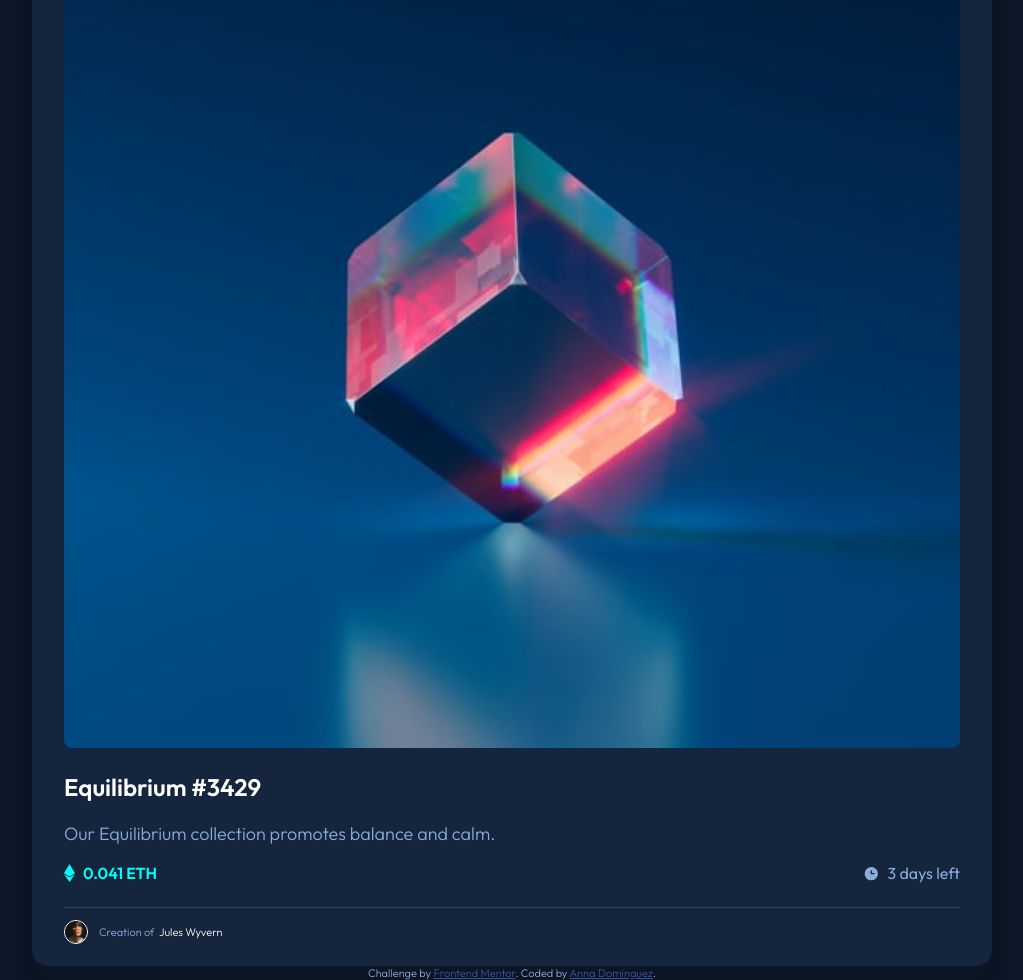
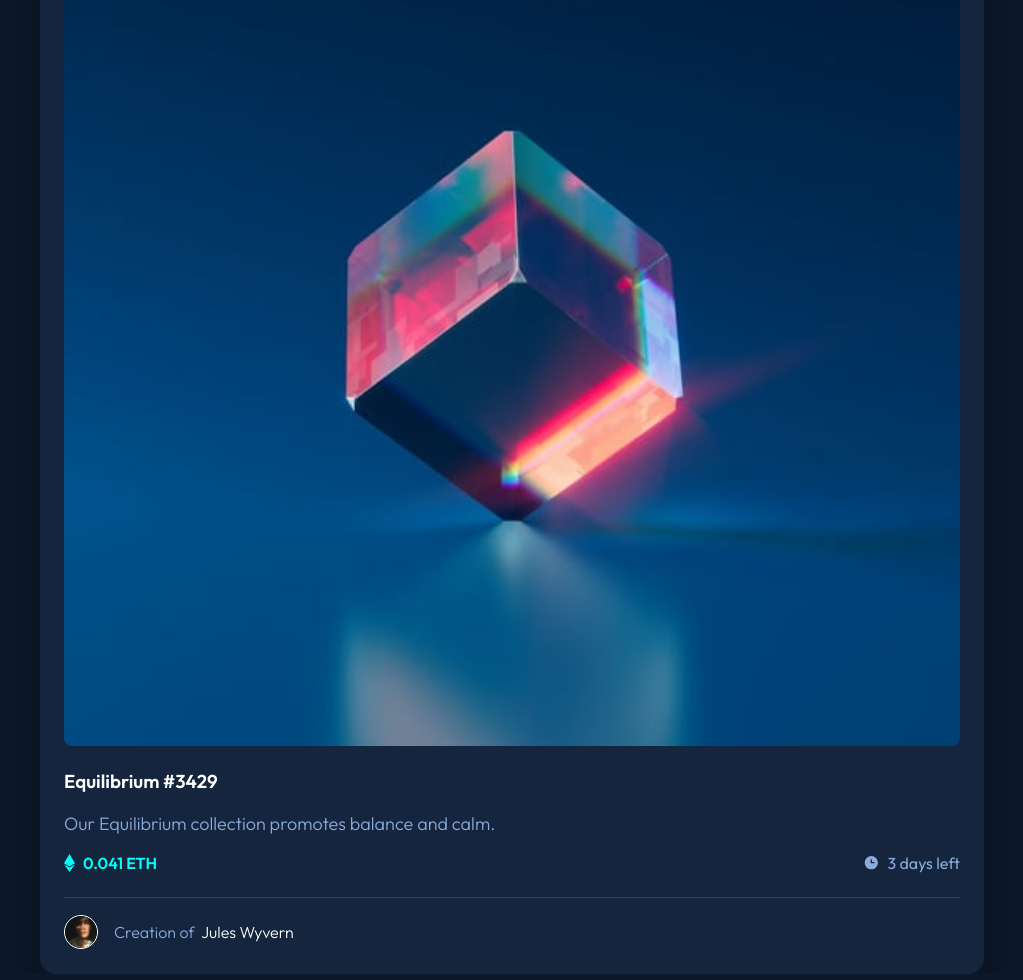
Before and after one commit to Vesta-nna/NFT-preview-card-component, a plain HTML site: page index.html in a window 1280 px wide. Shown: the whole page, without its empty margins (128-1151 px from the left). Drawn offline with Linux system fonts and the light colour scheme.

Commit message:
css changes

```diff
--- a/index.html
+++ b/index.html
@@ -21,7 +21,7 @@
       </div>
     </div>
 
-    <h2>Equilibrium #3429</h2>
+    <h3>Equilibrium #3429</h3>
 
     <p class="description">Our Equilibrium collection promotes balance and calm.</p>
 
@@ -35,10 +35,5 @@
       <p>Creation of <span class="creatorName">Jules Wyvern</span></p>
     </footer>
   </article>
-
-  <footer>
-    Challenge by <a href="https://www.frontendmentor.io?ref=challenge" target="_blank">Frontend Mentor</a>.
-    Coded by <a href="https://github.com/Vesta-nna" target="_blank">Anna Dominguez</a>.
-  </footer>
 </body>
 </html>
--- a/style.scss
+++ b/style.scss
@@ -48,7 +48,7 @@ html, body {
 
 article {
   margin: auto;
-  padding: 2em 2em 1em 2em;
+  padding: 1.5em 1.5em 1em 1.5em;
   border-radius: 1em;
   background-color: $card-bg;
   box-shadow: 0em 1em 1em 1em hsl(215, 54%, 9%);
@@ -96,7 +96,7 @@ article {
     font-size: 18px;
   }
 
-  h2,
+  h3,
   .creatorName {
     color: $white;
     cursor: pointer;
@@ -133,6 +133,7 @@ article {
     }
 
     p {
+      font-size: 16px;
       padding-left: 1em;
     }
 
@@ -141,13 +142,3 @@ article {
     }
   }
 }
-
-// FOOTER
-
-footer {
-  font-size: 11px;
-  text-align: center;
-  a {
-    color: hsl(228, 45%, 44%);
-  }
-}
```
Also changed, not shown: style.css, 1 other file.
